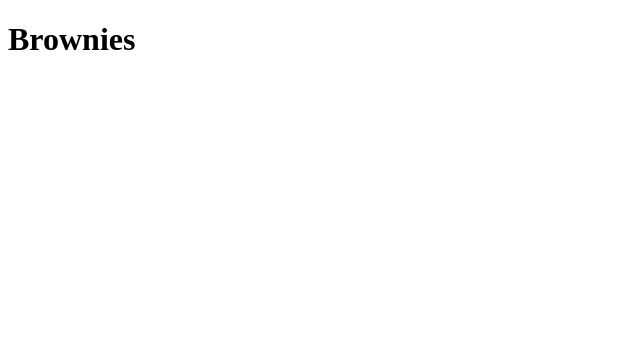
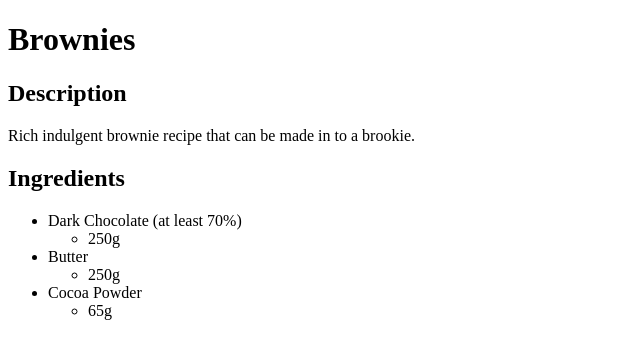
Before and after one commit to GDJK88/recipes, a plain HTML site: page recipes/brownies.html in a window 1280 px wide. Shown: the whole page, without its empty margins (0-640 px from the left). Drawn offline with Linux system fonts and the light colour scheme.

Commit message:
added some ingredients to brownies

```diff
--- a/recipes/brownies.html
+++ b/recipes/brownies.html
@@ -2,10 +2,34 @@
 <html lang="en">
 <head>
     <meta charset="UTF-8">
-    <meta name="viewport" content="width=<device-width>, initial-scale=1.0">
+    <meta name="viewport" content="width=device-width, initial-scale=1.0">
     <title>Document</title>
 </head>
 <body>
+
     <h1>Brownies</h1>
+
+    <article>
+        <h2>Description</h2>
+
+        <p>Rich indulgent brownie recipe that can be made in to a brookie.</p>
+
+        <h2>Ingredients</h2>
+
+        <ul>
+            <li>Dark Chocolate (at least 70%)</li>
+            <ul>
+                <li>250g</li>
+            </ul>
+            <li>Butter</li>
+            <ul>
+                <li>250g</li>
+            </ul>
+            <li>Cocoa Powder</li>
+            <ul>
+                <li>65g</li>
+            </ul>
+        </ul>
+    </article>
 </body>
 </html>
```
